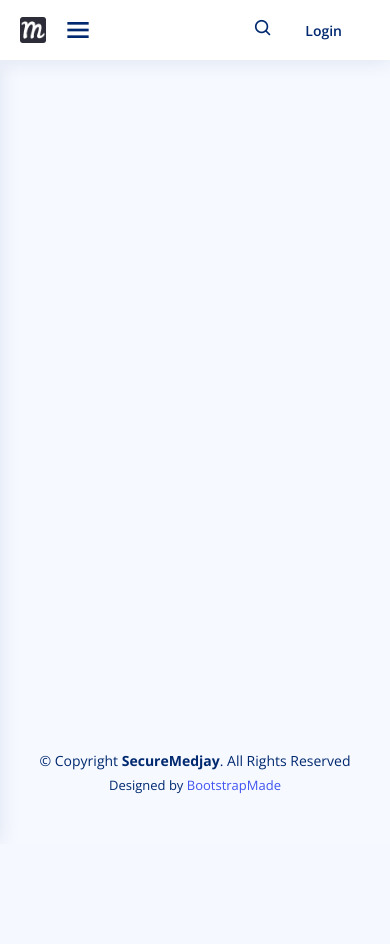
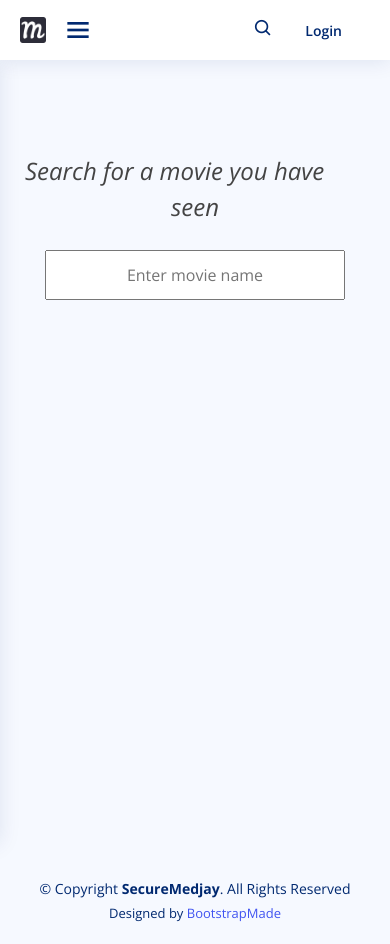
Before and after one commit to securemedjay/MovieGeng, a Django app: page / in a window 390 px wide; the page is wider, and only the part inside the window is pictured. Before the commit the page ends 794 px from the top of that part, so only its background shows below. Run offline with Django 4.2, Linux system fonts and the light colour scheme; some libraries are stand-ins or nearby versions.

Commit message:
make landing page mobile responsive

```diff
--- a/base/templates/base/movie_search.html
+++ b/base/templates/base/movie_search.html
@@ -1,8 +1,8 @@
 <main>
   <div class="search-main">
     <div class="row">
-      <form class="col-lg-1">
-        <div class="main-search-form">
+      <form class="col">
+        <div class="search-label">
           <label for="q">Search for a movie you have seen</label>
           <p>
             <input
@@ -16,6 +16,7 @@
     </div>
 
     <div class="row">
+
       {% for result in search_results %}
       <div class="card col-lg-3">
         <div
--- a/static/styles/style.css
+++ b/static/styles/style.css
@@ -1309,26 +1309,34 @@ height: 3rem;
 } */
 
 .search-main {
+  margin-top: 8rem;
+  TEXT-ALIGN-LAST: center;
   height: 730px;
-  /* background: linear-gradient(45deg, silver, white); */
 }
 
-.main-search-form {
+/* .main-search-form {
     text-align-last: center;
     padding: 100px 500px;
     width: max-content;
-}
+} */
 
-.main-search-form label {
+/* .main-search-form label {
     padding: 50px;
     font-size: x-large;
-}
+} */
 
 .search-text {
-  width: 500px;
+  width: 300px;
   height: 50px;
 }
 
 .search-footer {
   margin: 0;
 }
+
+.search-label label {
+  font-style: italic;
+  font-size: x-large;
+  padding: 25px;
+  font-weight: lighter;
+}
```
